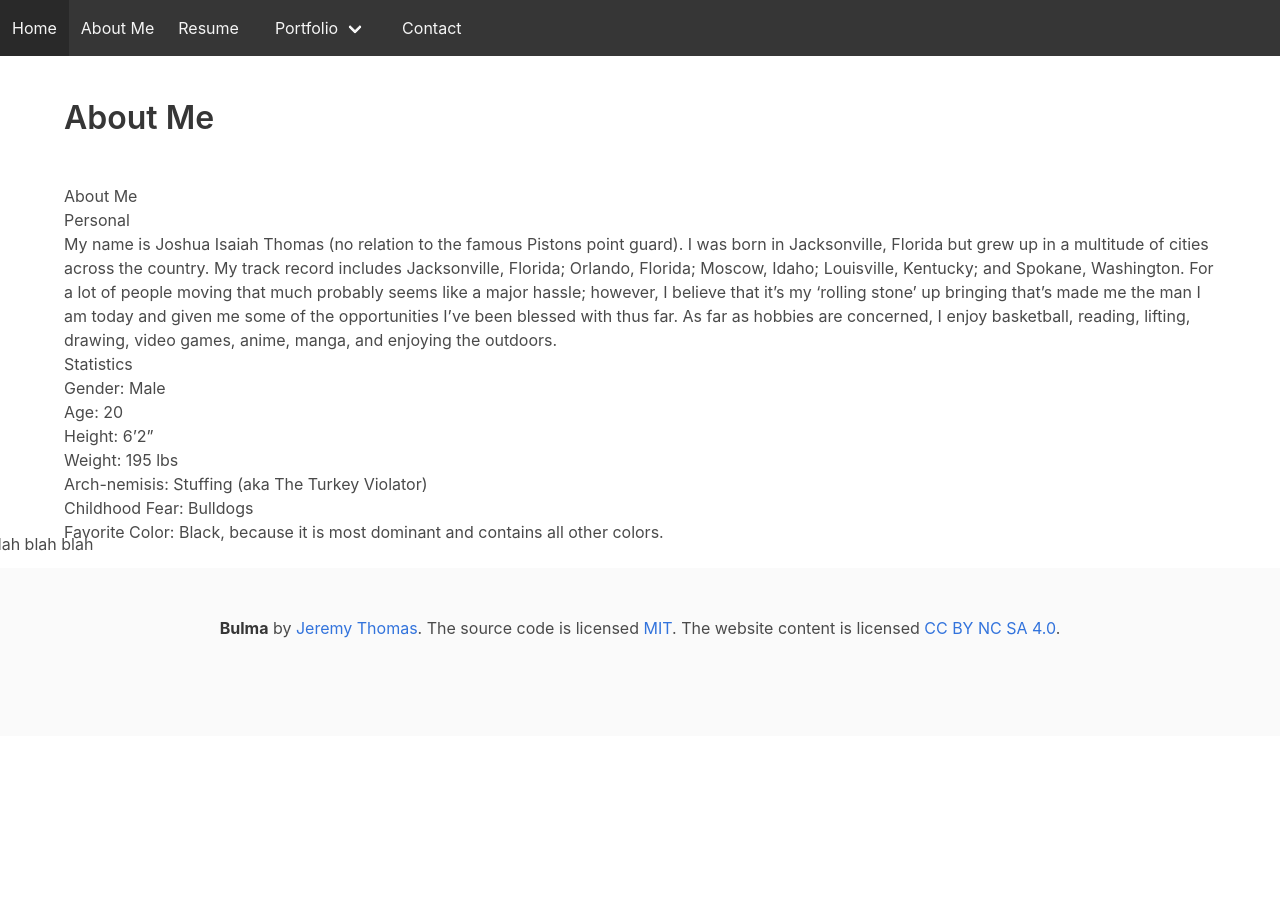
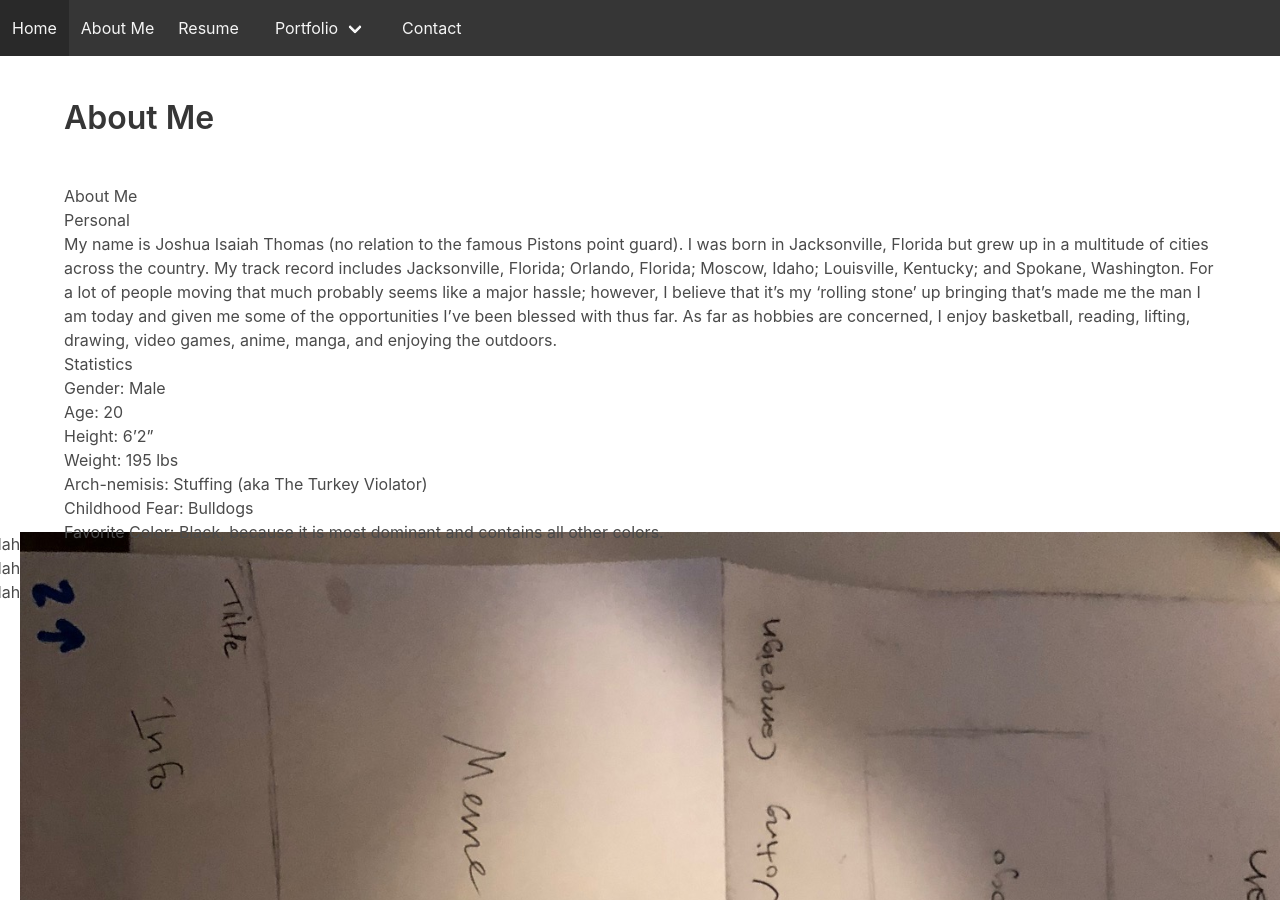
Before and after one commit to Jthom0223/joshuat.online, a Jekyll site: the page built from about.markdown, in a window 1280 px wide and 900 px high. Built offline with Jekyll 4.4.1, drawn with Linux system fonts in a browser that asks for light colours; nearby versions of some CDN libraries.

Commit message:
gotcha sucker

```diff
--- a/_layouts/about.html
+++ b/_layouts/about.html
@@ -105,7 +105,7 @@
 <section class="columns aboutimages">
 
   <p>{{ page.hello }}</p>
-  <img src="{{ image }}" alt="">
+  <img src="{{ page.image }}" alt="">
 
 </section>
 
```
